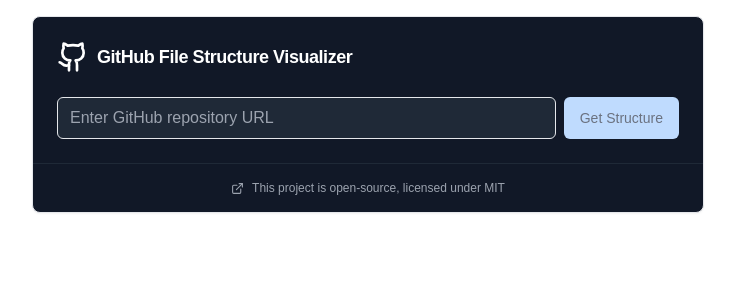
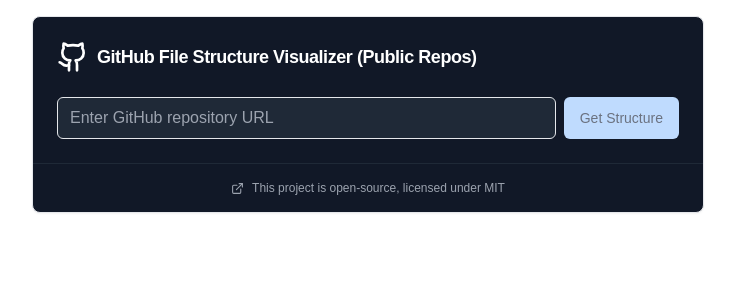
Before and after one commit to r3cla/HubTree, a Next.js app: page / in a window 1280 px wide. Shown: the top 300 px of the page, without its empty margins (272-1007 px from the left). Built offline with nearby package versions, Linux system fonts and the light colour scheme.

Commit message:
add public repo note

```diff
--- a/src/components/FileStructure.tsx
+++ b/src/components/FileStructure.tsx
@@ -173,7 +173,7 @@
       <CardHeader>
         <CardTitle className="flex items-center gap-2">
           <Github className="w-8 h-8" />
-          GitHub File Structure Visualizer
+          GitHub File Structure Visualizer (Public Repos)
         </CardTitle>
       </CardHeader>
       <CardContent>
```
